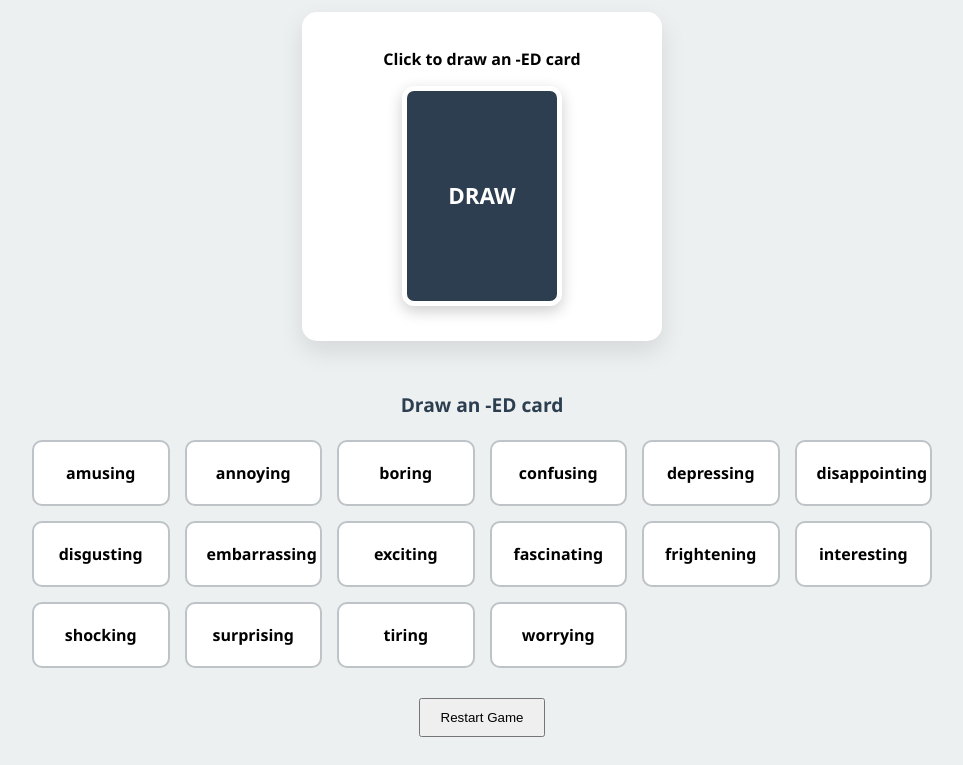
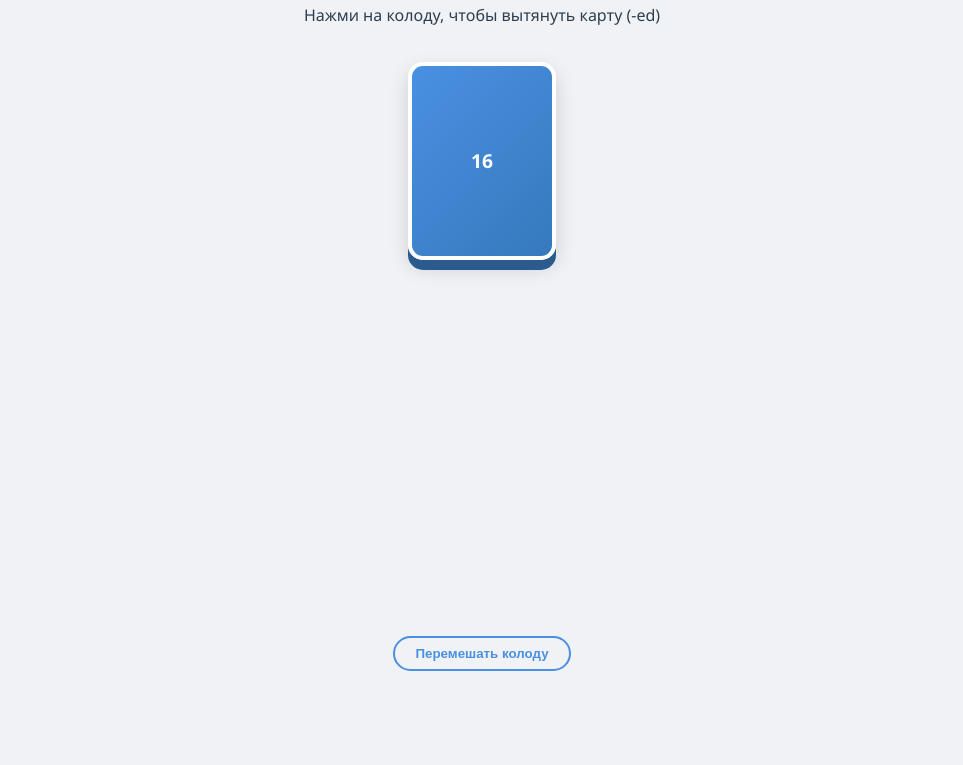
Before and after one commit to jul-x/Adjectives-, a plain HTML site: page index.html in a window 1280 px wide. Shown: the part 89-854 px from the top of the page, without its empty margins (158-1121 px from the left). After the commit the page ends 800 px from the top, so only its background shows below. Drawn offline with Linux system fonts and the light colour scheme.

Commit message:
Update index.html

```diff
--- a/index.html
+++ b/index.html
@@ -1,121 +1,233 @@
 <!DOCTYPE html>
-<html lang="en">
+<html lang="ru">
 <head>
     <meta charset="UTF-8">
-    <title>Online Grammar Game: Participles</title>
+    <meta name="viewport" content="width=device-width, initial-scale=1.0">
+    <title>Grammar Cards -ing/-ed</title>
     <style>
-        :root { --primary: #2c3e50; --accent: #e67e22; --success: #27ae60; }
-        body { font-family: 'Segoe UI', sans-serif; background: #ecf0f1; display: flex; flex-direction: column; align-items: center; padding: 20px; }
+        :root {
+            --bg: #f0f2f5;
+            --primary: #4a90e2;
+            --secondary: #357abd;
+            --card-ed: #ffffff;
+            --text: #2c3e50;
+            --shadow: 0 8px 20px rgba(0,0,0,0.15);
+        }
 
-        /* Секция колоды -ED */
-        .deck-section { background: white; padding: 20px; border-radius: 15px; box-shadow: 0 10px 25px rgba(0,0,0,0.1); margin-bottom: 30px; text-align: center; width: 320px; }
-        .card-ed { width: 150px; height: 210px; background: var(--primary); color: white; border-radius: 12px; display: flex; align-items: center; justify-content: center; font-size: 1.4rem; font-weight: bold; margin: 15px auto; cursor: pointer; transition: transform 0.6s; transform-style: preserve-3d; border: 5px solid white; box-shadow: 0 5px 15px rgba(0,0,0,0.2); }
-        .card-ed.revealed { background: var(--accent); transform: rotateY(180deg); }
-        .card-ed span { transform: rotateY(180deg); }
+        body {
+            font-family: 'Segoe UI', Roboto, Helvetica, Arial, sans-serif;
+            background-color: var(--bg);
+            color: var(--text);
+            margin: 0;
+            display: flex;
+            flex-direction: column;
+            align-items: center;
+            min-height: 100vh;
+            overflow-x: hidden;
+        }
 
-        /* Секция карт -ING на руках */
-        .ing-grid { display: grid; grid-template-columns: repeat(auto-fit, minmax(130px, 1fr)); gap: 15px; max-width: 900px; width: 100%; }
-        .card-ing { background: white; border: 2px solid #bdc3c7; padding: 20px; border-radius: 10px; text-align: center; cursor: pointer; font-weight: 600; transition: 0.2s; }
-        .card-ing:hover { border-color: var(--primary); transform: translateY(-3px); }
-        .card-ing.disabled { opacity: 0.3; cursor: default; background: #ddd; }
+        header {
+            padding: 20px;
+            text-align: center;
+        }
 
-        .status-bar { margin: 20px; font-size: 1.2rem; font-weight: bold; color: var(--primary); height: 1.5em; }
-        button#reset { margin-top: 30px; padding: 10px 20px; cursor: pointer; }
+        .deck-container {
+            position: sticky;
+            top: 20px;
+            z-index: 100;
+            margin-bottom: 40px;
+        }
+
+        /* Стиль колоды */
+        .main-pile {
+            width: 140px;
+            height: 190px;
+            background: linear-gradient(135deg, var(--primary), var(--secondary));
+            border: 4px solid white;
+            border-radius: 15px;
+            cursor: pointer;
+            display: flex;
+            align-items: center;
+            justify-content: center;
+            color: white;
+            font-weight: bold;
+            font-size: 1.2rem;
+            box-shadow: 0 10px 0 #2a5a8e, var(--shadow);
+            transition: transform 0.1s, box-shadow 0.1s;
+            user-select: none;
+        }
+
+        .main-pile:active {
+            transform: translateY(5px);
+            box-shadow: 0 5px 0 #2a5a8e, var(--shadow);
+        }
+
+        /* Игровое поле */
+        .table {
+            display: grid;
+            grid-template-columns: repeat(auto-fill, minmax(140px, 1fr));
+            gap: 20px;
+            width: 90%;
+            max-width: 1000px;
+            padding: 20px;
+        }
+
+        /* Стиль вытянутой карты */
+        .card {
+            width: 140px;
+            height: 190px;
+            background: var(--card-ed);
+            border-radius: 12px;
+            display: flex;
+            flex-direction: column;
+            align-items: center;
+            justify-content: center;
+            padding: 15px;
+            text-align: center;
+            box-shadow: var(--shadow);
+            animation: drawCard 0.4s cubic-bezier(0.175, 0.885, 0.32, 1.275);
+            position: relative;
+            cursor: default;
+            border: 1px solid rgba(0,0,0,0.05);
+        }
+
+        @keyframes drawCard {
+            0% { opacity: 0; transform: scale(0.5) translateY(-100px); }
+            100% { opacity: 1; transform: scale(1) translateY(0); }
+        }
+
+        .card-word {
+            font-size: 1.2rem;
+            font-weight: 700;
+            margin-bottom: 10px;
+            color: var(--primary);
+        }
+
+        .card-type {
+            font-size: 0.8rem;
+            text-transform: uppercase;
+            letter-spacing: 1px;
+            color: #95a5a6;
+        }
+
+        .remove-btn {
+            position: absolute;
+            top: -10px;
+            right: -10px;
+            background: #ff4757;
+            color: white;
+            border: none;
+            border-radius: 50%;
+            width: 25px;
+            height: 25px;
+            cursor: pointer;
+            font-weight: bold;
+            box-shadow: 0 2px 5px rgba(0,0,0,0.2);
+        }
+
+        .controls {
+            margin-top: auto;
+            padding: 40px;
+        }
+
+        .btn-reset {
+            background: none;
+            border: 2px solid var(--primary);
+            color: var(--primary);
+            padding: 8px 20px;
+            border-radius: 20px;
+            cursor: pointer;
+            font-weight: 600;
+            transition: 0.3s;
+        }
+
+        .btn-reset:hover {
+            background: var(--primary);
+            color: white;
+        }
+
+        .empty-msg {
+            color: #95a5a6;
+            font-style: italic;
+        }
     </style>
 </head>
 <body>
 
-    <h2>30 -ing and -ed participles</h2>
+    <header>
+        <h2>Grammar Cards</h2>
+        <p>Нажми на колоду, чтобы вытянуть карту (-ed)</p>
+    </header>
 
-    <div class="deck-section">
-        <p><strong>Click to draw an -ED card</strong></p>
-        <div id="edCard" class="card-ed" onclick="drawCard()">DRAW</div>
-        <div id="edWordDisplay" style="margin-top: 10px; font-size: 1.5rem; font-weight: bold; color: var(--accent);"></div>
+    <div class="deck-container">
+        <div class="main-pile" id="deck" onclick="drawCard()">
+            DECK
+        </div>
     </div>
 
-    <div class="status-bar" id="statusBar">Draw a card to start!</div>
+    <div class="table" id="table">
+        <!-- Сюда будут падать карты -->
+    </div>
 
-    <div class="ing-grid" id="ingGrid"></div>
-
-    <button id="reset" onclick="initGame()">Restart Game</button>
+    <div class="controls">
+        <button class="btn-reset" onclick="resetGame()">Перемешать колоду</button>
+    </div>
 
     <script>
-        const words = [
-            {ing: 'interesting', ed: 'interested'}, {ing: 'boring', ed: 'bored'},
-            {ing: 'surprising', ed: 'surprised'}, {ing: 'disappointing', ed: 'disappointed'},
-            {ing: 'tiring', ed: 'tired'}, {ing: 'exciting', ed: 'excited'},
-            {ing: 'fascinating', ed: 'fascinated'}, {ing: 'shocking', ed: 'shocked'},
-            {ing: 'frightening', ed: 'frightened'}, {ing: 'disgusting', ed: 'disgusted'},
-            {ing: 'annoying', ed: 'annoyed'}, {ing: 'embarrassing', ed: 'embarrassed'},
-            {ing: 'worrying', ed: 'worried'}, {ing: 'confusing', ed: 'confused'},
-            {ing: 'amusing', ed: 'amused'}, {ing: 'depressing', ed: 'depressed'}
+        // Список слов из IMG_7850.jpeg
+        const wordList = [
+            'interested', 'bored', 'surprised', 'disappointed',
+            'tired', 'excited', 'fascinated', 'shocked',
+            'frightened', 'disgusted', 'annoyed', 'embarrassed',
+            'worried', 'confused', 'amused', 'depressed'
         ];
 
-        let edPile = [];
-        let currentEd = null;
+        let deck = [];
 
-        function initGame() {
-            edPile = [...words].sort(() => Math.random() - 0.5);
-            const ingGrid = document.getElementById('ingGrid');
-            ingGrid.innerHTML = '';
+        function shuffleDeck() {
+            deck = [...wordList].sort(() => Math.random() - 0.5);
+            updateDeckStatus();
+        }
 
-            // Создаем карточки -ING (из IMG_7850.jpeg)
-            words.map(w => w.ing).sort().forEach(word => {
-                const div = document.createElement('div');
-                div.className = 'card-ing';
-                div.innerText = word;
-                div.onclick = () => checkMatch(word, div);
-                ingGrid.appendChild(div);
-            });
-
-            document.getElementById('edCard').innerText = 'DRAW';
-            document.getElementById('edCard').classList.remove('revealed');
-            document.getElementById('edWordDisplay').innerText = '';
-            document.getElementById('statusBar').innerText = 'Draw an -ED card';
-            currentEd = null;
+        function updateDeckStatus() {
+            const deckEl = document.getElementById('deck');
+            if (deck.length === 0) {
+                deckEl.style.opacity = '0.5';
+                deckEl.innerText = 'EMPTY';
+            } else {
+                deckEl.style.opacity = '1';
+                deckEl.innerText = deck.length;
+            }
         }
 
         function drawCard() {
-            if (currentEd) return;
-            if (edPile.length === 0) {
-                alert("Game over! You matched all cards.");
+            if (deck.length === 0) {
+                alert('Колода пуста! Нажми "Перемешать", чтобы начать заново.');
                 return;
             }
 
-            const card = edPile.pop();
-            currentEd = card;
+            const word = deck.pop();
+            const table = document.getElementById('table');
 
-            const cardEl = document.getElementById('edCard');
-            cardEl.classList.add('revealed');
-            cardEl.innerHTML = `<span>${card.ed}</span>`;
-            document.getElementById('statusBar').innerText = "Find the matching -ING card!";
+            const cardDiv = document.createElement('div');
+            cardDiv.className = 'card';
+            cardDiv.innerHTML = `
+                <button class="remove-btn" onclick="this.parentElement.remove()">×</button>
+                <div class="card-word">${word}</div>
+                <div class="card-type">-ed participle</div>
+            `;
+
+            table.prepend(cardDiv); // Новая карта всегда в начале
+            updateDeckStatus();
         }
 
-        function checkMatch(selectedIng, element) {
-            if (!currentEd) {
-                alert("Draw an -ED card first!");
-                return;
-            }
-
-            if (currentEd.ing === selectedIng) {
-                // Успешное совпадение согласно правилам IMG_7851
-                document.getElementById('statusBar').innerHTML = `<span style="color:green">Match! Now make a sentence!</span>`;
-                element.classList.add('disabled');
-
-                // Даем время прочитать и составить предложение
-                setTimeout(() => {
-                    currentEd = null;
-                    const cardEl = document.getElementById('edCard');
-                    cardEl.classList.remove('revealed');
-                    cardEl.innerText = 'DRAW';
-                    document.getElementById('statusBar').innerText = "Draw next card...";
-                }, 2500);
-            } else {
-                document.getElementById('statusBar').innerHTML = `<span style="color:red">Wrong! Try again.</span>`;
-            }
+        function resetGame() {
+            document.getElementById('table').innerHTML = '';
+            shuffleDeck();
         }
 
-        initGame();
+        // Инициализация при загрузке
+        shuffleDeck();
     </script>
 </body>
 </html>
```
